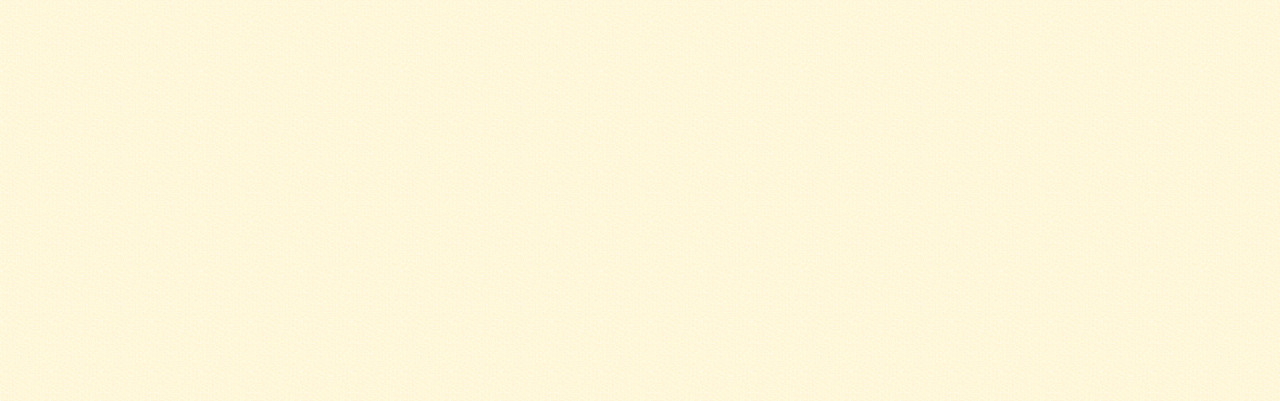
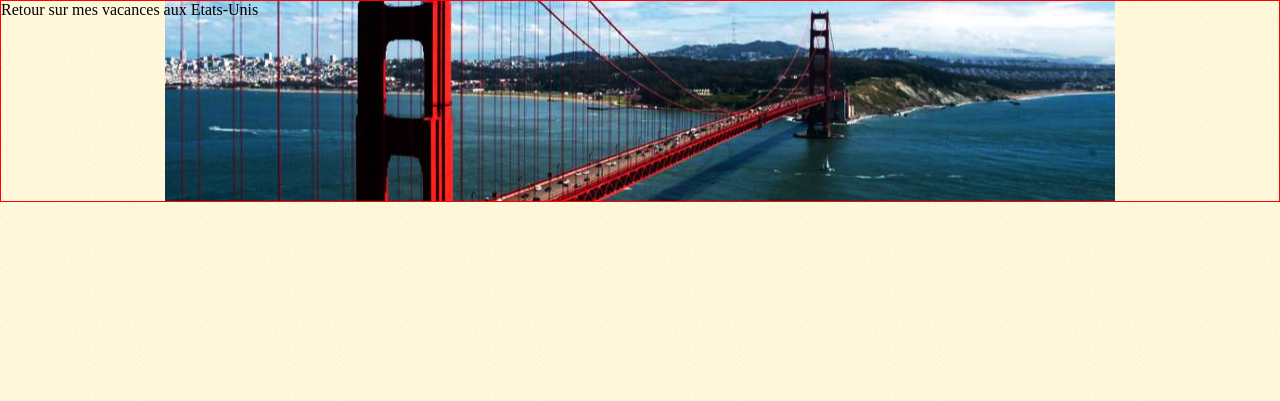
Before and after one commit to Clarisse-BREANT/SIMPLON, a PHP site: page / in a window 1280 px wide. Shown: the part 117-518 px from the top of the page. Run offline with PHP 8.4, Linux system fonts and the light colour scheme; some web fonts are replaced.

Commit message:
Début banniere

```diff
--- a/10_2020/TP_OC_HTML_CSS/css/index.css
+++ b/10_2020/TP_OC_HTML_CSS/css/index.css
@@ -34,6 +34,10 @@ body{
     background-image: url(../images/fond_jaune.png);
 }
 
+
+
+/*HEADER ET NAVIGATION*/
+
 header{
     width: 90%;
     margin: auto;
@@ -66,3 +70,14 @@ nav ul{
 nav li {
     padding: 10px;
 }
+
+
+/*BANNIERE*/
+
+#banniere{
+    border: 1px solid red;
+    background-image: url(../images/sanfrancisco.jpg);
+    background-repeat: no-repeat;
+    background-position: center;
+    height: 200px;
+}
--- a/10_2020/TP_OC_HTML_CSS/index.html
+++ b/10_2020/TP_OC_HTML_CSS/index.html
@@ -32,8 +32,8 @@
         </nav>
     </header>
 
-    <div>
-
+    <div id="banniere">
+        Retour sur mes vacances aux Etats-Unis
     </div>
 
     <section>
```
